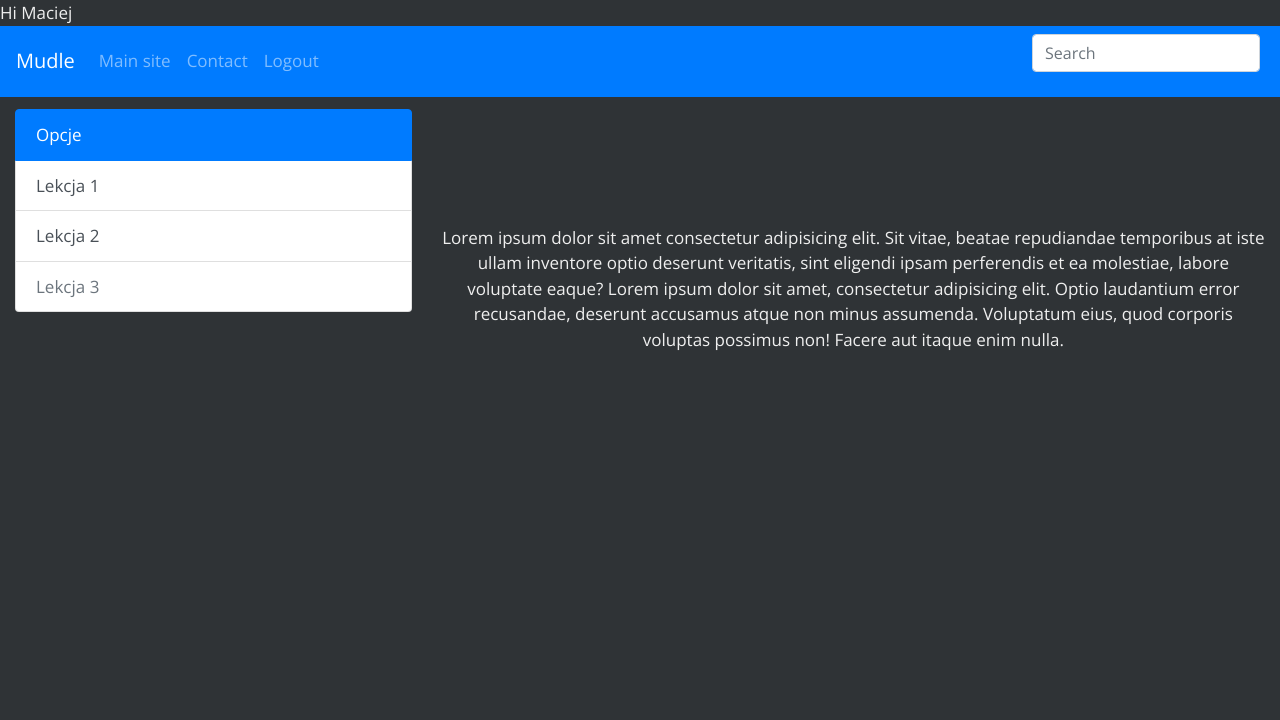
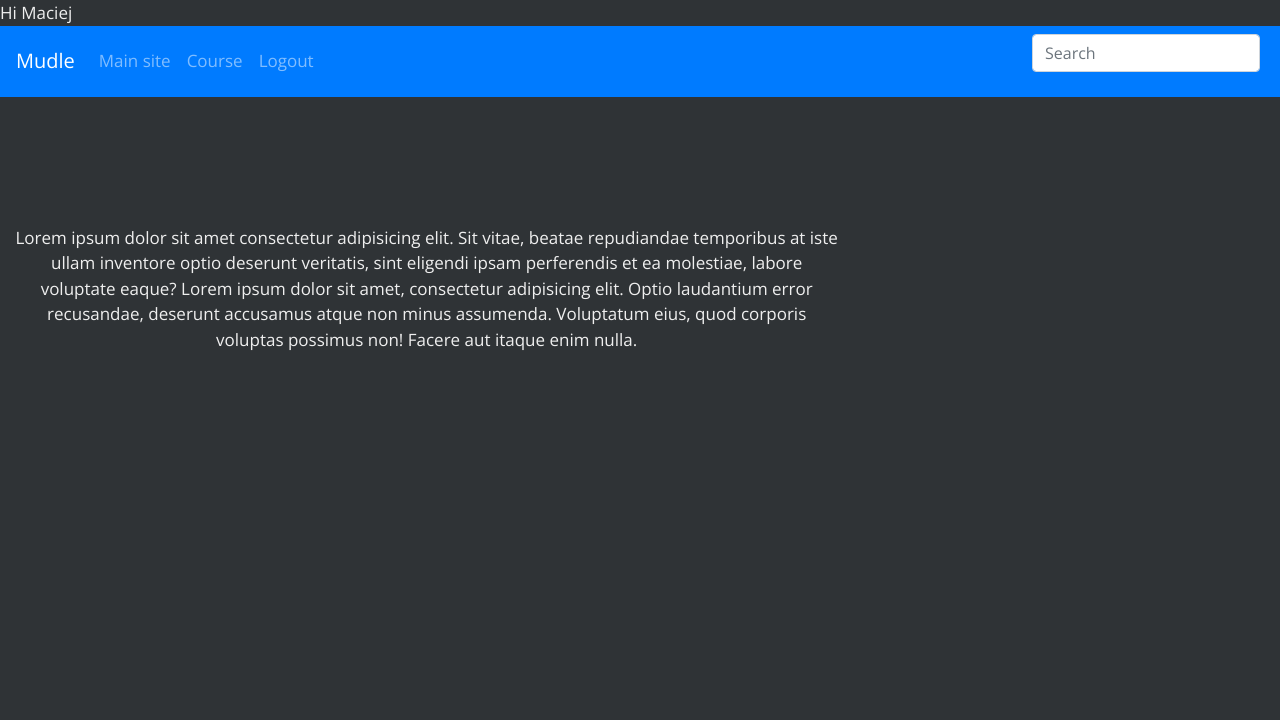
Before and after one commit to Ziemek93/Mudl, a PHP site: page /indexU.php in a window 1280 px wide. Shown: the top 720 px of the page. Run offline with PHP 8.4, Linux system fonts and the light colour scheme; a user stored in the database is signed in.

Commit message:
Omnoomomnom
Amu amu

```diff
--- a/index.php
+++ b/index.php
@@ -49,7 +49,7 @@ if (isset($_SESSION['id']) && isset($_SESSION['login'])) {
                </li>
 
                <li class="nav-item dropdown">
-                  <a class="nav-link" href="#">Contact</a>
+                  <a class="nav-link" href="lesson.php">Course</a>
                </li>
                <li class="nav-item dropdown">
                   <a class="nav-link dropdown-toggle" hrev="#" data-toggle="dropdown" role="button" id="submenu">Sing in</a>
--- a/indexU.php
+++ b/indexU.php
@@ -4,9 +4,8 @@ $_SESSION['errorMessage'] = $_SESSION['errorMessage'] ?? "";
 echo $_SESSION['errorMessage'];
 echo "Hi " . $_SESSION['name'];
 
-if (!isset($_SESSION['id']) || !isset($_SESSION['login']) )
-{
- header('Location: index.php');
+if (!isset($_SESSION['id']) || !isset($_SESSION['login'])) {
+   header('Location: index.php');
 }
 ?>
 
@@ -52,10 +51,10 @@ if (!isset($_SESSION['id']) || !isset($_SESSION['login']) )
                </li>
 
                <li class="nav-item dropdown">
-                  <a class="nav-link" href="#">Contact</a>
+                  <a class="nav-link" href="lesson.php">Course</a>
                </li>
                <li class="nav-item dropdown">
-               <a class="nav-link" href="logout.php">Logout</a>
+                  <a class="nav-link" href="logout.php">Logout</a>
                </li>
             </ul>
 
@@ -74,16 +73,7 @@ if (!isset($_SESSION['id']) || !isset($_SESSION['login']) )
 
          <div class="row">
 
-            <aside class="col-sm-12 col-md-4 ">
-               <div class="list-group">
-                  <a href="#" class="list-group-item list-group-item-action active">
-                     Opcje
-                  </a>
-                  <a href="#" class="list-group-item list-group-item-action">Lekcja 1</a>
-                  <a href="#" class="list-group-item list-group-item-action">Lekcja 2</a>
-                  <a href="#" class="list-group-item list-group-item-action disabled">Lekcja 3</a>
-               </div>
-            </aside>
+
 
             <section class="jumpers col-sm-12 col-md-8">
 
```
Also changed, not shown: createContent.php (+6 -3 lines), db.sql (+9 -8 lines), lesson.php (+13 -2 lines).
